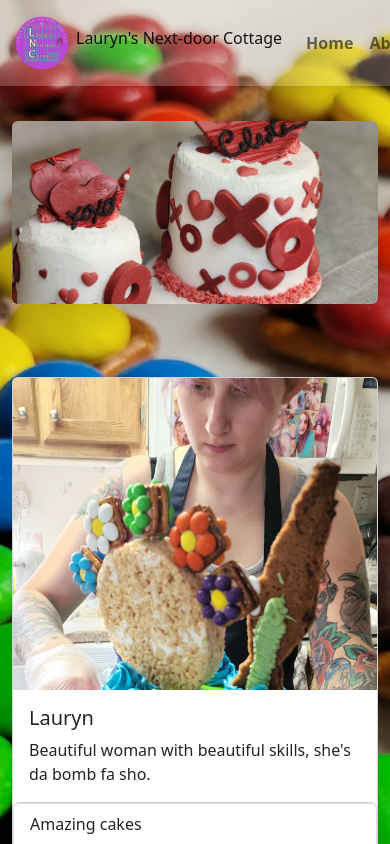
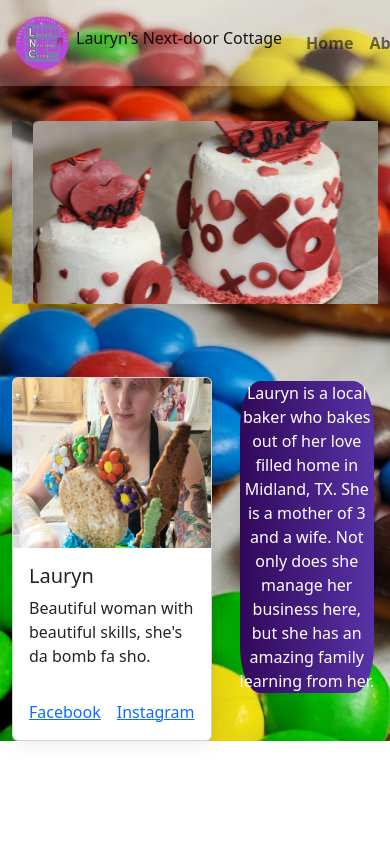
Before and after one commit to JRCcoding/lnctreats, a React (Create React App) app: page / in a window 390 px wide. Shown: the top 844 px of the page. Built offline with nearby package versions, Linux system fonts and the light colour scheme.

Commit message:
before nav hamburger

```diff
--- a/src/App.css
+++ b/src/App.css
@@ -6,10 +6,11 @@
 
 
 
-.intro {
+.everything {
   background-image: url(./Images/foodcropped.png);
   background-repeat: no-repeat;
   background-size: cover, 100vh;
+  background-attachment: fixed;
 }
 .navi {
   /* background-color: rgb(49, 8, 89, .9); */
@@ -22,9 +23,19 @@
 .carousel {
   margin: 20% 0;
 }
-.about-text {
-  font-family: Roboto, sans-serif;
-  font-size: 1.5rem;
+
+.about {
+  color: white;
+  font-size: 1.75rem;
+  background-image: linear-gradient(to right, #310859, #5833A6);
+  margin: 4px;
+  text-align: center;
+  border-radius: 15%;
+}
+@media only screen and (max-width: 600px) {
+  .about {
+    font-size: 1rem;
+  }
 }
 
 #profileimg {
--- a/src/App.js
+++ b/src/App.js
@@ -4,10 +4,10 @@ import Intro from './Components/Intro'
 
 function App() {
   return (
-    <>
+    <div className='everything'>
       <Navi className='mb-20' />
       <Intro />
-    </>
+    </div>
   )
 }
 
--- a/src/Components/Intro.js
+++ b/src/Components/Intro.js
@@ -1,5 +1,5 @@
 import React from 'react'
-import { Container } from 'react-bootstrap'
+import { Container, Row, Col } from 'react-bootstrap'
 import {
   MDBCarousel,
   MDBCarouselItem,
@@ -70,24 +70,55 @@ const Intro = () => {
           all here because of Lauryn. Such an amazing woman, her husband is
           soooooo lucky.
         </p> */}
-        <MDBCard>
-          <MDBCardImage position='top' alt='...' src={Profile} />
+        <Row>
+          <Col>
+            <MDBCard className='card'>
+              <MDBCardImage
+                position='top'
+                alt='Lauryn Claxton LNC Treats'
+                src={Profile}
+              />
               <MDBCardBody>
                 <MDBCardTitle>Lauryn</MDBCardTitle>
                 <MDBCardText>
                   Beautiful woman with beautiful skills, she's da bomb fa sho.
                 </MDBCardText>
               </MDBCardBody>
-          <MDBListGroup flush>
+              {/* <MDBListGroup flush>
+                <Row>
+                  <Col>
                     <MDBListGroupItem>Amazing cakes</MDBListGroupItem>
-            <MDBListGroupItem>Delicious snacks and goodies</MDBListGroupItem>
-            <MDBListGroupItem>Personalized everything!</MDBListGroupItem>
-          </MDBListGroup>
+                    <MDBListGroupItem>
+                      Delicious snacks and goodies
+                    </MDBListGroupItem>
+                    <MDBListGroupItem>
+                      Personalized everything!
+                    </MDBListGroupItem>
+                  </Col>
+                  <Col>
+                    <MDBListGroupItem>Party favors</MDBListGroupItem>
+                    <MDBListGroupItem>Baby Showers</MDBListGroupItem>
+                    <MDBListGroupItem>
+                      Any other kind of treat!
+                    </MDBListGroupItem>
+                  </Col>
+                </Row>
+              </MDBListGroup> */}
               <MDBCardBody>
                 <MDBCardLink href='#'>Facebook</MDBCardLink>
                 <MDBCardLink href='#'>Instagram</MDBCardLink>
               </MDBCardBody>
             </MDBCard>
+          </Col>
+          <Col>
+            <p className='about' id='about'>
+              Lauryn is a local baker who bakes out of her love filled home in
+              Midland, TX. She is a mother of 3 and a wife. Not only does she
+              manage her business here, but she has an amazing family learning
+              from her.
+            </p>
+          </Col>
+        </Row>
       </Container>
     </div>
   )
```
Lines whose indentation alone changed are shown as unchanged.
